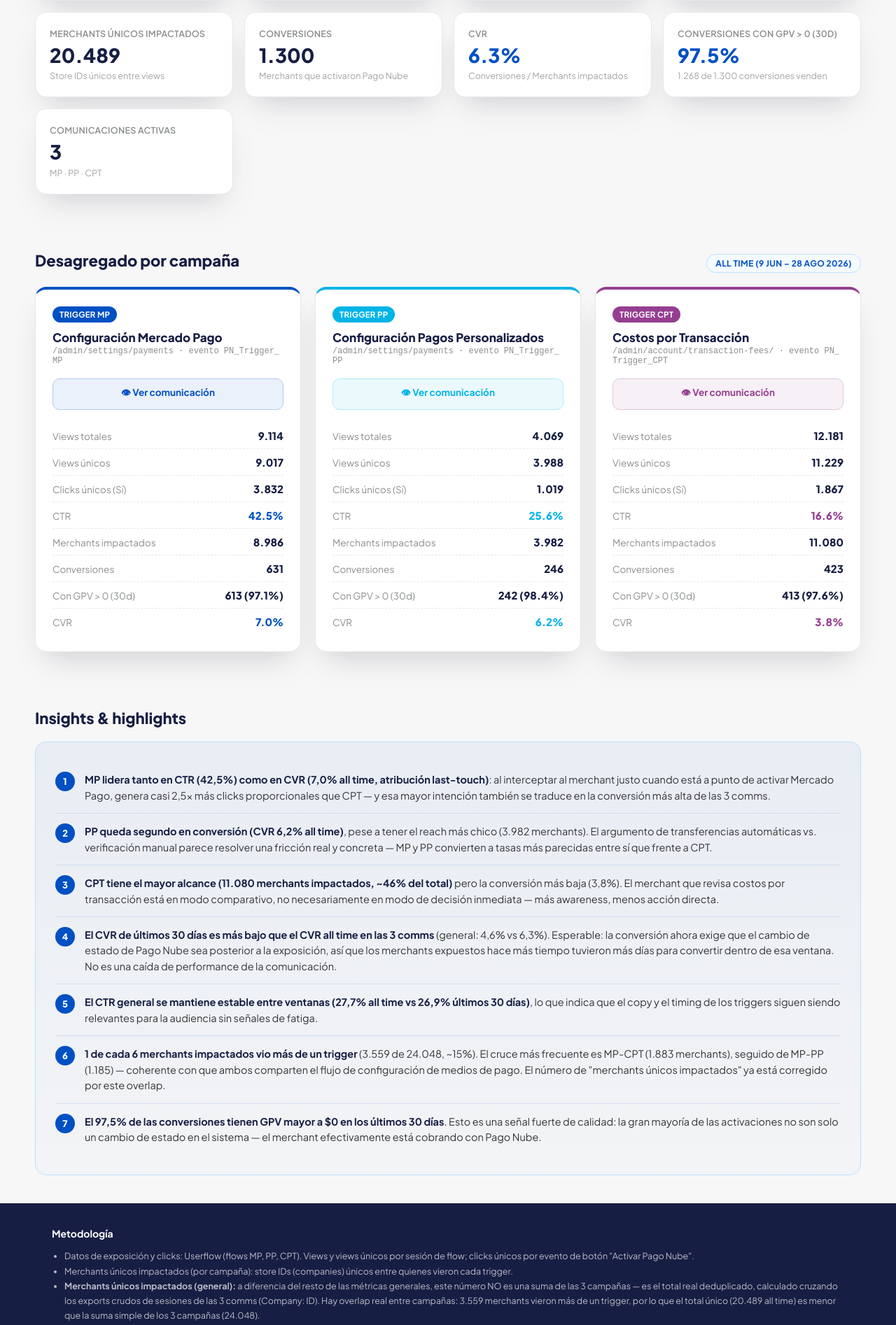
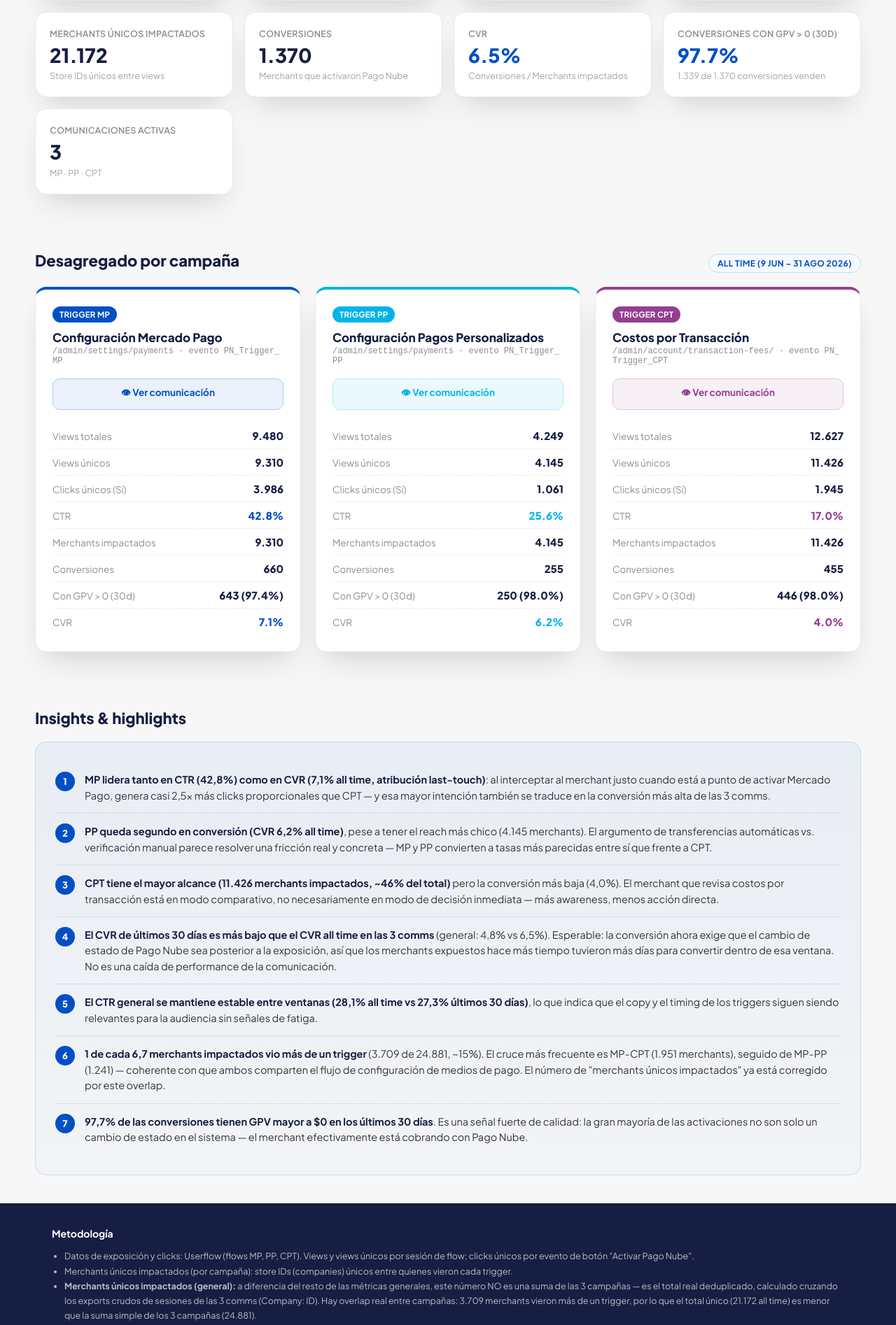
Before and after one commit to alanlelli-tn/pago-nube-comms-triggers-resultados, a Next.js app: page / in a window 1280 px wide. Shown: the part 721-2615 px from the top of the page at 70% size. Built offline with nearby package versions, Linux system fonts and the light colour scheme.

Commit message:
Update metrics and insights in page.tsx

```diff
--- a/app/page.tsx
+++ b/app/page.tsx
@@ -33,8 +33,8 @@ const CAMPAIGNS: Campaign[] = [
     url: '/admin/settings/payments · evento PN_Trigger_MP',
     color: '#0050c3',
     previewSrc: '/screenshots/mp.png',
-    all: { views: 9114, uniqueViews: 9017, clicks: 3832, merchants: 8986, conversions: 631, gpvPositive: 613 },
-    last30: { views: 3717, uniqueViews: 3710, clicks: 1553, merchants: 3707, conversions: 205, gpvPositive: 198 },
+    all: { views: 9480, uniqueViews: 9310, clicks: 3986, merchants: 9310, conversions: 660, gpvPositive: 643 },
+    last30: { views: 3626, uniqueViews: 3605, clicks: 1537, merchants: 3605, conversions: 209, gpvPositive: 201 },
   },
   {
     id: 'pp',
@@ -43,8 +43,8 @@ const CAMPAIGNS: Campaign[] = [
     url: '/admin/settings/payments · evento PN_Trigger_PP',
     color: '#00b4e6',
     previewSrc: '/screenshots/pp.png',
-    all: { views: 4069, uniqueViews: 3988, clicks: 1019, merchants: 3982, conversions: 246, gpvPositive: 242 },
-    last30: { views: 1656, uniqueViews: 1653, clicks: 412, merchants: 1647, conversions: 81, gpvPositive: 79 },
+    all: { views: 4249, uniqueViews: 4145, clicks: 1061, merchants: 4145, conversions: 255, gpvPositive: 250 },
+    last30: { views: 1613, uniqueViews: 1607, clicks: 401, merchants: 1607, conversions: 79, gpvPositive: 76 },
   },
   {
     id: 'cpt',
@@ -53,8 +53,8 @@ const CAMPAIGNS: Campaign[] = [
     url: '/admin/account/transaction-fees/ · evento PN_Trigger_CPT',
     color: '#953e91',
     previewSrc: '/screenshots/cpt.png',
-    all: { views: 12181, uniqueViews: 11229, clicks: 1867, merchants: 11080, conversions: 423, gpvPositive: 413 },
-    last30: { views: 4813, uniqueViews: 4769, clicks: 755, merchants: 4715, conversions: 124, gpvPositive: 120 },
+    all: { views: 12627, uniqueViews: 11426, clicks: 1945, merchants: 11426, conversions: 455, gpvPositive: 446 },
+    last30: { views: 4715, uniqueViews: 4631, clicks: 745, merchants: 4631, conversions: 130, gpvPositive: 126 },
   },
 ];
 
@@ -67,8 +67,8 @@ function sum(period: Period, key: keyof CampaignMetrics) {
 // A diferencia del resto de las métricas generales, este valor NO es una suma de las
 // 3 campañas — ya contempla el overlap de merchants que vieron más de un trigger.
 const GENERAL_MERCHANTS_DEDUP: Record<Period, number> = {
-  all: 20489,
-  last30: 8833,
+  all: 21172,
+  last30: 8650,
 };
 
 // Conversiones únicas reales (deduplicadas, atribuidas last-touch a UNA sola campaña
@@ -76,8 +76,8 @@ const GENERAL_MERCHANTS_DEDUP: Record<Period, number> = {
 // habiendo visto más de un trigger ya está asignado a una sola — por eso la suma de las
 // 3 campañas coincide exactamente con este total general.
 const GENERAL_CONVERSIONS_DEDUP: Record<Period, number> = {
-  all: 1300,
-  last30: 410,
+  all: 1370,
+  last30: 418,
 };
 
 function pct(numerator: number, denominator: number) {
@@ -106,7 +106,7 @@ export default function Page() {
   const cvr = pct(totals.conversions, totals.merchants);
   const gpvShare = pct(totals.gpvPositive, totals.conversions);
 
-  const periodLabel = period === 'all' ? 'All time (9 jun – 28 ago 2026)' : 'Últimos 30 días';
+  const periodLabel = period === 'all' ? 'All time (9 jun – 31 ago 2026)' : 'Últimos 30 días';
 
   return (
     <>
@@ -311,7 +311,7 @@ export default function Page() {
             <div className="insight-item">
               <span className="bullet">1</span>
               <span className="txt">
-                <strong>MP lidera tanto en CTR (42,5%) como en CVR (7,0% all time, atribución last-touch)</strong>:
+                <strong>MP lidera tanto en CTR (42,8%) como en CVR (7,1% all time, atribución last-touch)</strong>:
                 al interceptar al merchant justo cuando está a punto de activar Mercado Pago,
                 genera casi 2,5x más clicks proporcionales que CPT — y esa mayor intención también
                 se traduce en la conversión más alta de las 3 comms.
@@ -321,7 +321,7 @@ export default function Page() {
               <span className="bullet">2</span>
               <span className="txt">
                 <strong>PP queda segundo en conversión (CVR 6,2% all time)</strong>, pese a tener el
-                reach más chico (3.982 merchants). El argumento de transferencias automáticas vs.
+                reach más chico (4.145 merchants). El argumento de transferencias automáticas vs.
                 verificación manual parece resolver una fricción real y concreta — MP y PP
                 convierten a tasas más parecidas entre sí que frente a CPT.
               </span>
@@ -329,8 +329,8 @@ export default function Page() {
             <div className="insight-item">
               <span className="bullet">3</span>
               <span className="txt">
-                <strong>CPT tiene el mayor alcance (11.080 merchants impactados, ~46% del total)</strong>
-                {' '}pero la conversión más baja (3,8%). El merchant que revisa costos por transacción
+                <strong>CPT tiene el mayor alcance (11.426 merchants impactados, ~46% del total)</strong>
+                {' '}pero la conversión más baja (4,0%). El merchant que revisa costos por transacción
                 está en modo comparativo, no necesariamente en modo de decisión inmediata — más
                 awareness, menos acción directa.
               </span>
@@ -339,7 +339,7 @@ export default function Page() {
               <span className="bullet">4</span>
               <span className="txt">
                 <strong>El CVR de últimos 30 días es más bajo que el CVR all time en las 3 comms</strong>
-                {' '}(general: 4,6% vs 6,3%). Esperable: la conversión ahora exige que el cambio de
+                {' '}(general: 4,8% vs 6,5%). Esperable: la conversión ahora exige que el cambio de
                 estado de Pago Nube sea posterior a la exposición, así que los merchants expuestos
                 hace más tiempo tuvieron más días para convertir dentro de esa ventana. No es una
                 caída de performance de la comunicación.
@@ -348,7 +348,7 @@ export default function Page() {
             <div className="insight-item">
               <span className="bullet">5</span>
               <span className="txt">
-                <strong>El CTR general se mantiene estable entre ventanas (27,7% all time vs 26,9% últimos 30 días)</strong>,
+                <strong>El CTR general se mantiene estable entre ventanas (28,1% all time vs 27,3% últimos 30 días)</strong>,
                 lo que indica que el copy y el timing de los triggers siguen siendo relevantes para
                 la audiencia sin señales de fatiga.
               </span>
@@ -356,9 +356,9 @@ export default function Page() {
             <div className="insight-item">
               <span className="bullet">6</span>
               <span className="txt">
-                <strong>1 de cada 6 merchants impactados vio más de un trigger</strong> (3.559 de
-                24.048, ~15%). El cruce más frecuente es MP-CPT (1.883 merchants), seguido de
-                MP-PP (1.185) — coherente con que ambos comparten el flujo de configuración de
+                <strong>1 de cada 6,7 merchants impactados vio más de un trigger</strong> (3.709 de
+                24.881, ~15%). El cruce más frecuente es MP-CPT (1.951 merchants), seguido de
+                MP-PP (1.241) — coherente con que ambos comparten el flujo de configuración de
                 medios de pago. El número de "merchants únicos impactados" ya está corregido por
                 este overlap.
               </span>
@@ -366,10 +366,10 @@ export default function Page() {
             <div className="insight-item">
               <span className="bullet">7</span>
               <span className="txt">
-                <strong>El 97,5% de las conversiones tienen GPV mayor a $0 en los últimos 30 días</strong>.
-                Esto es una señal fuerte de calidad: la gran mayoría de las activaciones no son solo
-                un cambio de estado en el sistema — el merchant efectivamente está cobrando con
-                Pago Nube.
+                <strong>97,7% de las conversiones tienen GPV mayor a $0 en los últimos 30 días</strong>.
+                Es una señal fuerte de calidad: la gran mayoría de las activaciones no son solo un
+                cambio de estado en el sistema — el merchant efectivamente está cobrando con Pago
+                Nube.
               </span>
             </div>
           </div>
@@ -392,16 +392,16 @@ export default function Page() {
               <strong>Merchants únicos impactados (general):</strong> a diferencia del resto de
               las métricas generales, este número NO es una suma de las 3 campañas — es el total
               real deduplicado, calculado cruzando los exports crudos de sesiones de las 3 comms
-              (Company: ID). Hay overlap real entre campañas: 3.559 merchants vieron más de un
-              trigger, por lo que el total único (20.489 all time) es menor que la suma simple de
-              los 3 campañas (24.048).
+              (Company: ID). Hay overlap real entre campañas: 3.709 merchants vieron más de un
+              trigger, por lo que el total único (21.172 all time) es menor que la suma simple de
+              los 3 campañas (24.881).
             </li>
             <li>
               <strong>Conversiones (por campaña):</strong> a cada merchant convertido se le asigna
               <strong> una sola campaña por atribución last-touch</strong> — la comm que vio más
               recientemente, entre las que vio antes de que cambiara su estado de Pago Nube. Por
               eso la suma de conversiones de MP + PP + CPT coincide exactamente con el total
-              general (1.300 all time): ya no hay doble conteo de merchants que vieron más de un
+              general (1.370 all time): ya no hay doble conteo de merchants que vieron más de un
               trigger.
             </li>
             <li>
@@ -427,7 +427,7 @@ export default function Page() {
             <li>
               Views y views únicos generales sí son la suma directa de las 3 comms.
             </li>
-            <li>Ventana "All time": 9 jun 2026 (activación) – 28 ago 2026.</li>
+            <li>Ventana "All time": 9 jun 2026 (activación) – 31 ago 2026.</li>
           </ul>
         </div>
       </footer>
```
